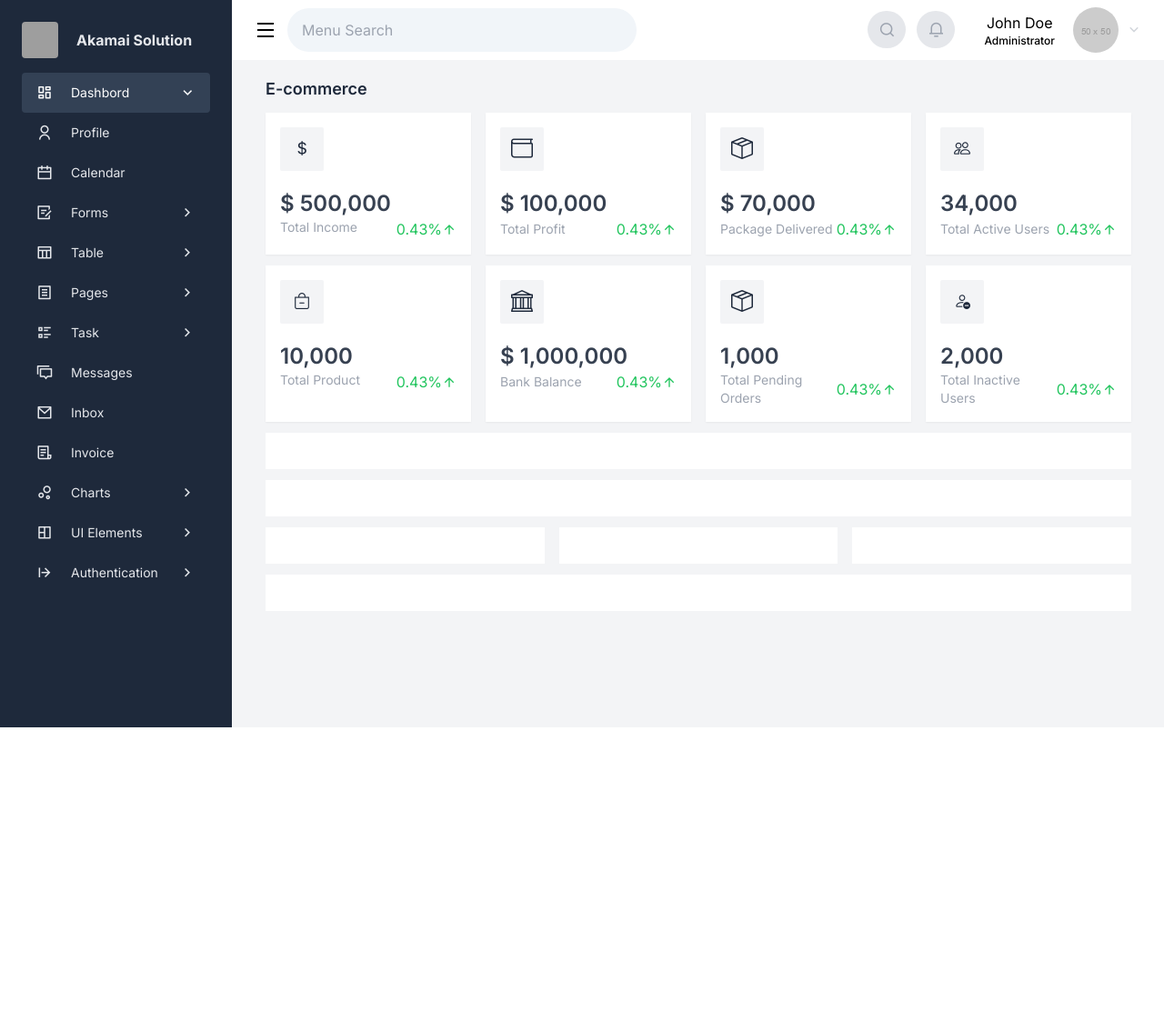
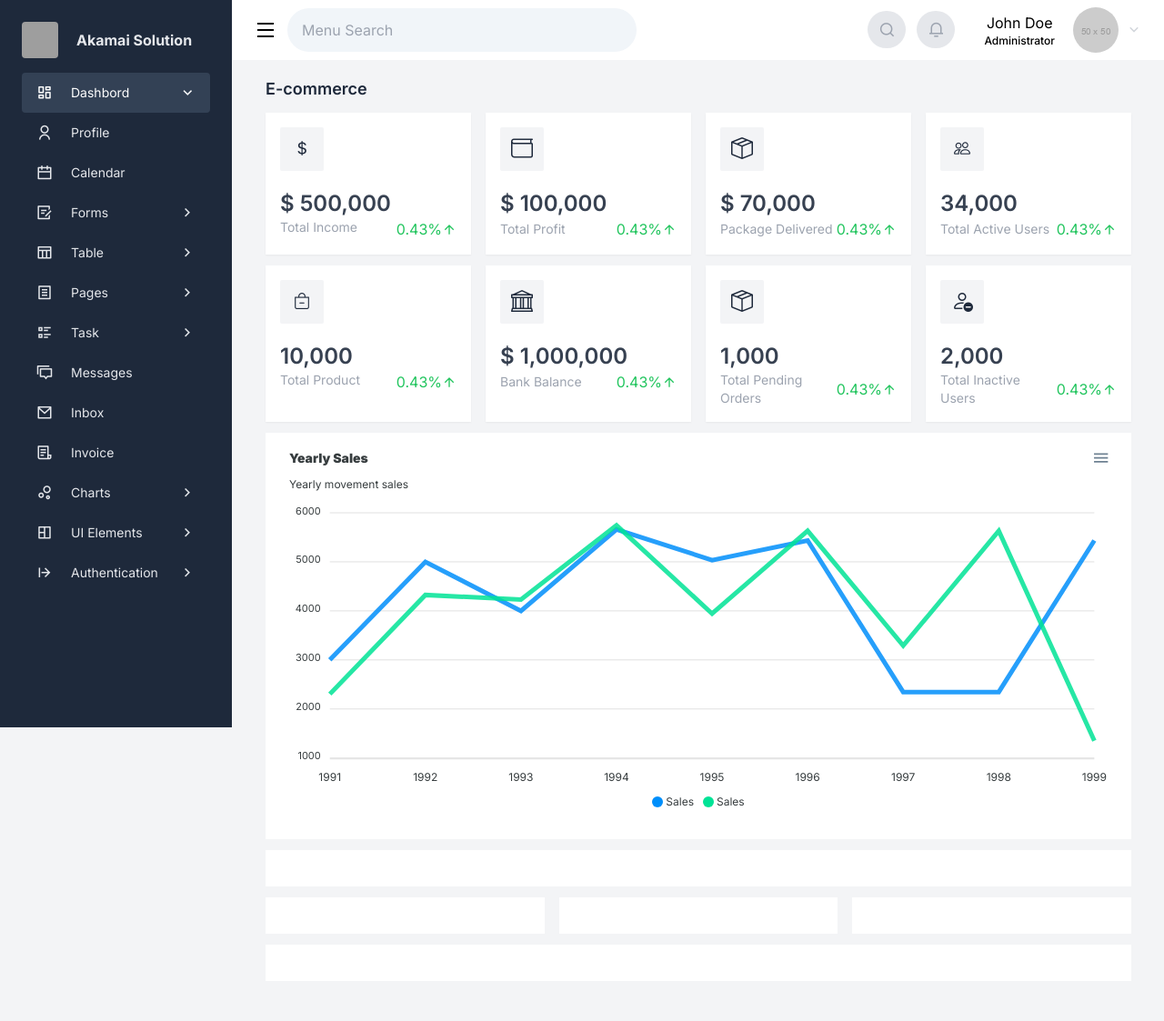
Before and after one commit to kiannaquines/akamai-django-admin, a Django app: page / in a window 1280 px wide. Shown: the whole page at 91% size. Before the commit the page ends 800 px from the top, so only its background shows below. Run offline with Django 5.2, Linux system fonts and the light colour scheme; some libraries are stand-ins or nearby versions; grey boxes are pictures that could not be loaded.

Commit message:
add apexchart & dashboard charts

```diff
--- a/static/css/akamai.main.css
+++ b/static/css/akamai.main.css
@@ -950,6 +950,10 @@ video {
   height: 3rem;
 }
 
+.h-auto{
+  height: auto;
+}
+
 .w-10{
   width: 2.5rem;
 }
@@ -2267,6 +2271,10 @@ video {
 
 .pt-10{
   padding-top: 2.5rem;
+}
+
+.pt-9{
+  padding-top: 2.25rem;
 }
 
 .text-left{
--- /dev/null
+++ b/static/js/akamai.charts.min.js
@@ -0,0 +1,37 @@
+window.onload = function(){
+
+    var options = {
+        theme: {
+            palette: 'palette1',
+        },
+        chart: {
+          type: 'line',
+          fontFamily: 'Inter, Arial, sans-serif',
+          height: 400,
+          zoom: {
+            enabled: false
+          },
+        },
+        series: [
+            {
+            name: 'Sales',
+            data: [3000,5000,4000,5660,5034,5435,2345,2345,5435]
+            },
+            {
+            name: 'Sales',
+                data: [2304,4324,4231,5743,3943,5632,3290,5631,1353]
+            }
+        ],
+        xaxis: {
+          categories: [1991,1992,1993,1994,1995,1996,1997, 1998,1999]
+        },
+        title: {
+            text: 'Yearly Sales'
+        },
+        subtitle: {
+            text: 'Yearly movement sales'
+        }
+    }
+    var performance_chart = new ApexCharts(document.querySelector('#yearlyPerformanceTracking'), options)
+    performance_chart.render()
+}
--- a/system/templates/includes/base.html
+++ b/system/templates/includes/base.html
@@ -13,7 +13,9 @@
     <main class="content w-[calc(100%-256px)] ml-64 py-11 overflow-y-auto scrollbar-thin">
         {% block content %}{% endblock content %}
     </main>
+
+    <script src="https://cdn.jsdelivr.net/npm/apexcharts"></script>
     <script src="{% static 'js/akamai.main.js' %}"></script>
-    <script src="https://cdn.jsdelivr.net/npm/apexcharts"></script>
+    <script src="{% static 'js/akamai.charts.min.js' %}"></script>
 </body>
 </html>
--- a/system/templates/index.html
+++ b/system/templates/index.html
@@ -99,7 +99,7 @@
             </div>
             <div class="flex flex-col bg-white shadow-sm py-4 px-4">
                 <a href="#" class="bg-gray-100 rounded-sm h-12 w-12 flex justify-center items-center">
-                    <i class="bi bi-person-dash text-slate-800 text-lg"></i>
+                    <i class="bi bi-person-dash text-slate-800 text-2xl"></i>
                 </a>
                 <h4 class="font-semibold text-2xl pt-5 text-gray-700">2,000</h4>
                 <div class="flex justify-between items-center align-middle">
@@ -112,8 +112,8 @@
             </div>
         </div>
 
-        <div class="bg-white w-full h-10 mb-3">
-
+        <div class="bg-white w-full h-auto mb-3 px-4 py-4">
+            <div id="yearlyPerformanceTracking"></div>
         </div>
 
         <div class="bg-white w-full h-10 mb-3">
```
